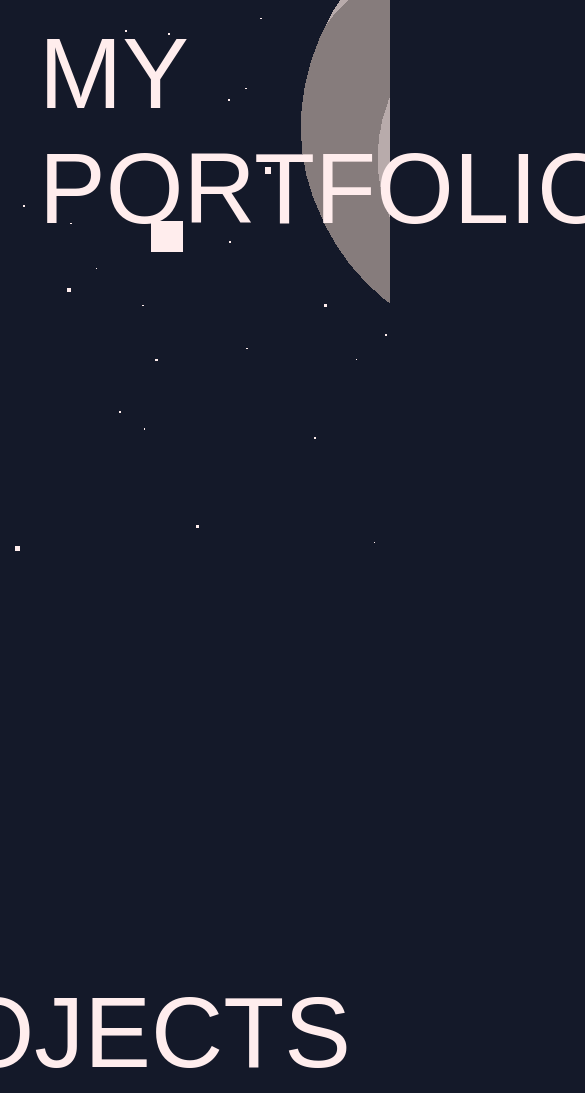
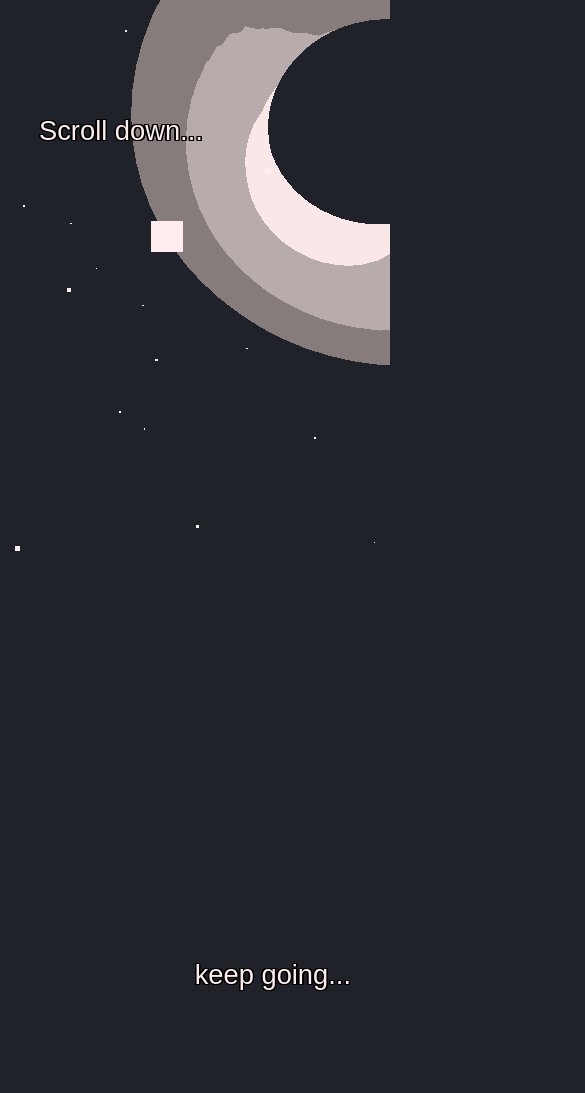
Before and after one commit to aqibshabir/threejs-background, a website built with Vite: page index.html in a window 390 px wide. Shown: the part 291-1384 px from the top of the page, 585 px wide, since content can reach past the window. Built offline with nearby package versions, Linux system fonts and the light colour scheme; what lil-gui would draw is missing.

Commit message:
mobile friendly/text legibile

```diff
--- a/index.html
+++ b/index.html
@@ -8,13 +8,13 @@
   </head>
   <body>
   <section >
-    <p >my portfolio</p>
+    <p >Scroll down...</p>
   </section>
   <section >
-    <p >my projects</p>
+    <p >keep going...</p>
   </section>
   <section >
-    <p >contact me</p>
+    <p >go back up :&#41;</p>
   </section>
     <script type="module" src="/main.js"></script>
   </body>
--- a/main.js
+++ b/main.js
@@ -46,7 +46,7 @@ const mesh1 = new THREE.Mesh(
   material
 )
 const mesh2 = new THREE.Mesh(
-  new THREE.ConeGeometry(1, 2, 32),
+  new THREE.OctahedronGeometry(1),
   material
 )
 const mesh3 = new THREE.Mesh(
@@ -64,9 +64,9 @@ mesh1.position.y = - objectsDistance * 0
 mesh2.position.y = - objectsDistance * 1
 mesh3.position.y = - objectsDistance * 2
 // X
-mesh1.position.x = 2
-mesh2.position.x = - 2
-mesh3.position.x = 2
+mesh1.position.x = 1
+mesh2.position.x = - 1
+mesh3.position.x = 1
 
 // Particles
 const positions = new Float32Array(paramaters.count)
@@ -115,7 +115,7 @@ window.addEventListener('scroll', () => {
       sectionMeshes[currentSection].rotation,
       {
         duration: 1.5,
-        ease: 'power2.inOut',
+        ease: 'back.inOut',
         x: '+=3',
         y: '+=6',
         z: '+=1.5'
@@ -151,6 +151,7 @@ window.addEventListener('resize', () => {
 
   camera.updateProjectionMatrix()
 
+
   renderer.setSize(sizes.width, sizes.height)
   renderer.setPixelRatio(Math.min(window.devicePixelRatio),2)
 })
--- a/style.css
+++ b/style.css
@@ -5,7 +5,7 @@
 }
 
 html {
-  background-color: rgb(20, 25, 41);
+  background-color: rgb(32, 34, 41);
 }
 
 body {
@@ -25,16 +25,24 @@ section {
     align-items: center;
     height: 100vh;
     position: relative;
-    font-family: 'Cabin', sans-serif;
     color: #ffeded;
-    text-transform: uppercase;
     font-size: 7vmin;
     padding-left: 10%;
     padding-right: 10%;
 }
 
 p {
-  font-size: 100px;
+  font-family: Arial, Helvetica, sans-serif;
+  color: #ffeded;
+  text-shadow:
+        0.05em 0 black,
+        0 0.05em black,
+        -0.05em 0 black,
+        0 -0.05em black,
+        -0.05em -0.05em black,
+        -0.05em 0.05em black,
+        0.05em -0.05em black,
+        0.05em 0.05em black;
 }
 
 section:nth-child(odd)
```
